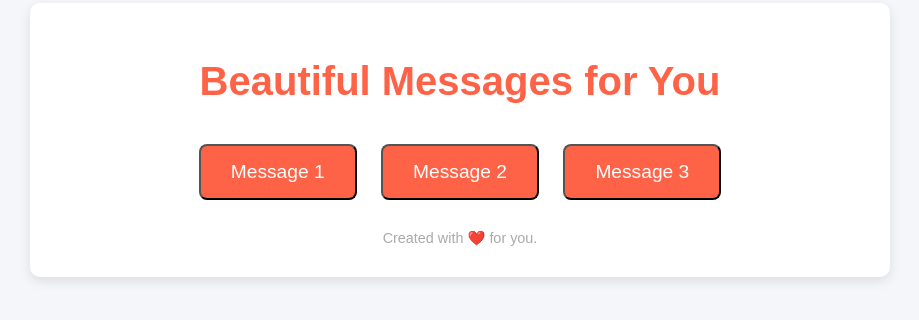
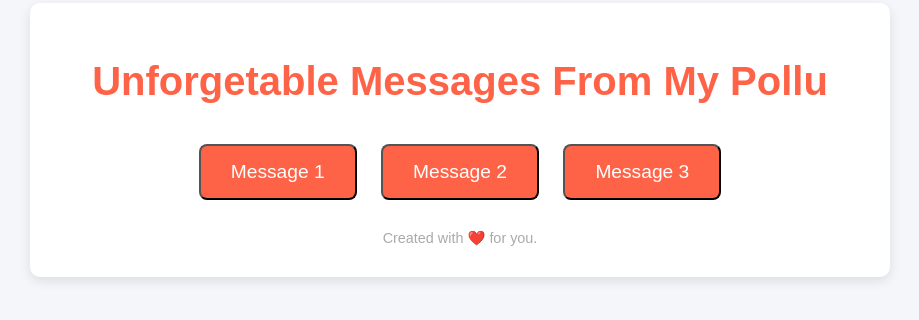
Before and after one commit to jhbvefgyehc/Mine, a plain HTML site: page index.html in a window 1280 px wide. Shown: the part 260-580 px from the top of the page, without its empty margins (180-1099 px from the left). Drawn offline with Linux system fonts and the light colour scheme.

Commit message:
index.html

```diff
--- a/index.html
+++ b/index.html
@@ -101,7 +101,7 @@
 </head>
 <body>
     <div class="container">
-        <h1>Beautiful Messages for You</h1>
+        <h1>Unforgetable Messages From My Pollu</h1>
 
         <!-- Buttons that will trigger the modals -->
         <button class="message-button" id="message1-btn">Message 1</button>
```
